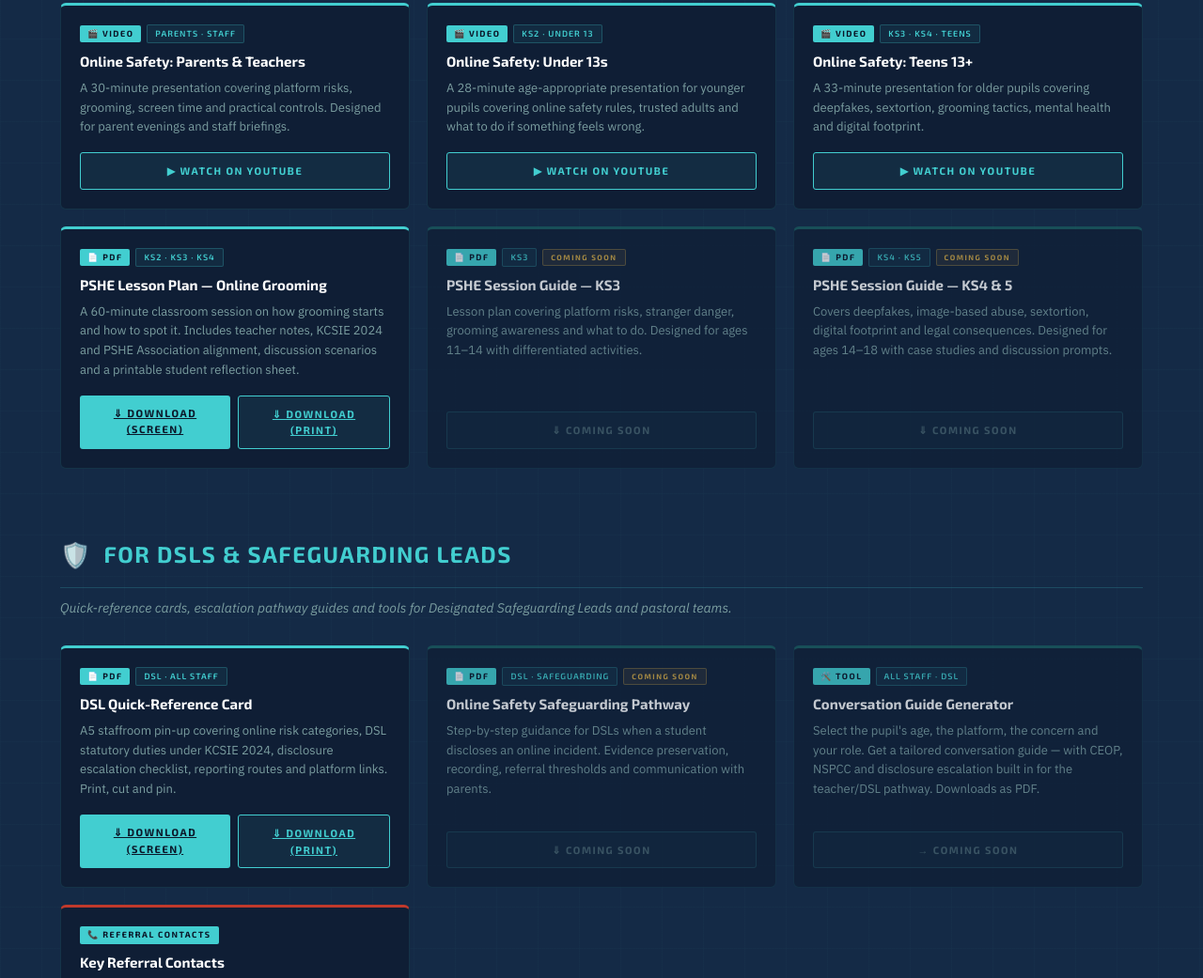
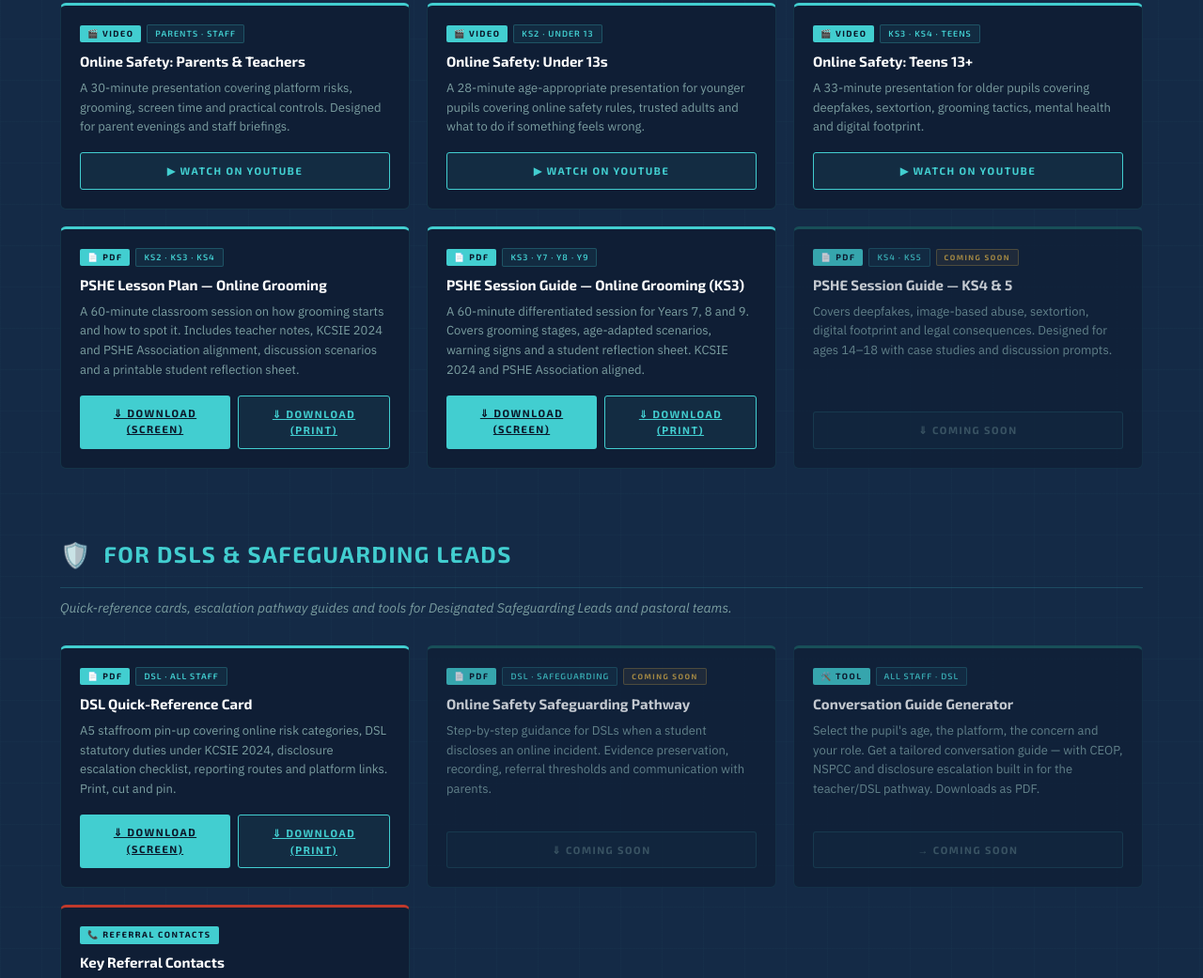
Before and after one commit to Cyber-Safety-Guy/csg-schools, a plain HTML site: page index.html in a window 1280 px wide. Shown: the part 751-1792 px from the top of the page at 94% size. Drawn offline with Linux system fonts and the light colour scheme.

Commit message:
Added ks3

```diff
--- a/index.html
+++ b/index.html
@@ -112,16 +112,18 @@
         </div>
       </div>
 
-      <!-- PSHE KS3 - coming soon -->
-      <div class="resource-card coming-soon">
+      <!-- PSHE KS3 - available -->
+      <div class="resource-card available">
         <div class="rc-meta">
           <span class="rc-type-badge">📄 PDF</span>
-          <span class="rc-ks-badge">KS3</span>
-          <span class="coming-badge">COMING SOON</span>
+          <span class="rc-ks-badge">KS3 · Y7 · Y8 · Y9</span>
         </div>
-        <h3>PSHE Session Guide — KS3</h3>
-        <p>Lesson plan covering platform risks, stranger danger, grooming awareness and what to do. Designed for ages 11–14 with differentiated activities.</p>
-        <span class="rc-btn disabled">⇓ Coming Soon</span>
+        <h3>PSHE Session Guide — Online Grooming (KS3)</h3>
+        <p>A 60-minute differentiated session for Years 7, 8 and 9. Covers grooming stages, age-adapted scenarios, warning signs and a student reflection sheet. KCSIE 2024 and PSHE Association aligned.</p>
+        <div class="btn-row">
+          <a href="downloads/CSG_PSHE_KS3_Grooming_Digital.pdf" download class="rc-btn download">⇓ Download (Screen)</a>
+          <a href="downloads/CSG_PSHE_KS3_Grooming_Print.pdf" download class="rc-btn watch">⇓ Download (Print)</a>
+        </div>
       </div>
 
       <!-- PSHE KS4/5 - coming soon -->
```
Also changed, not shown: 2 other files.
